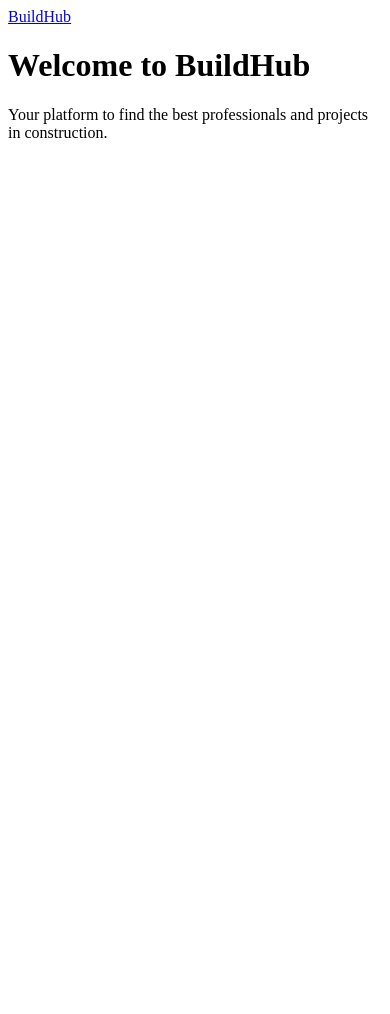
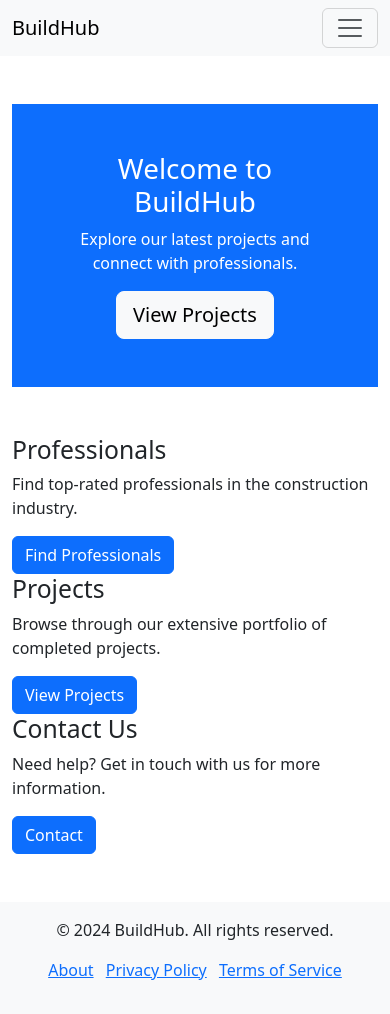
Before and after one commit to Kurvest/ResearchCo, a Django app: page /jengahub/ in a window 390 px wide. Before the commit the page ends 138 px from the top, so only its background shows below. Run offline with Django 5.2, Linux system fonts and the light colour scheme.

Commit message:
add templates and views to jengaHub

```diff
--- a/jengaHubApp/templates/jengaHubApp/home.html
+++ b/jengaHubApp/templates/jengaHubApp/home.html
@@ -1,8 +1,29 @@
 {% extends 'base.html' %}
 
-{% block title %}Home | BuildHub{% endblock %}
+{% block title %}Home{% endblock %}
 
 {% block content %}
-<h1>Welcome to BuildHub</h1>
-<p>Your platform to find the best professionals and projects in construction.</p>
+<div class="jumbotron text-center bg-primary text-white p-5">
+    <h1>Welcome to BuildHub</h1>
+    <p>Explore our latest projects and connect with professionals.</p>
+    <a href="{% url 'jengaHubApp:projects' %}" class="btn btn-light btn-lg">View Projects</a>
+</div>
+
+<div class="row mt-5">
+    <div class="col-md-4">
+        <h2>Professionals</h2>
+        <p>Find top-rated professionals in the construction industry.</p>
+        <a href="{% url 'jengaHubApp:professionals' %}" class="btn btn-primary">Find Professionals</a>
+    </div>
+    <div class="col-md-4">
+        <h2>Projects</h2>
+        <p>Browse through our extensive portfolio of completed projects.</p>
+        <a href="{% url 'jengaHubApp:projects' %}" class="btn btn-primary">View Projects</a>
+    </div>
+    <div class="col-md-4">
+        <h2>Contact Us</h2>
+        <p>Need help? Get in touch with us for more information.</p>
+        <a href="{% url 'jengaHubApp:contact' %}" class="btn btn-primary">Contact</a>
+    </div>
+</div>
 {% endblock %}
--- a/jengaHubApp/templates/jengaHubApp/profile.html
+++ b/jengaHubApp/templates/jengaHubApp/profile.html
@@ -10,7 +10,7 @@
                 <div class="card-body">
                     <h5 class="card-title">{{ professional.user.bio}}</h5>
                     <p class="card-text">{{ professional.profession }}</p>
-                    <a href="{% url 'project' Professional.id %}" class="btn btn-primary">View Projects</a>
+                    <a href="{% url 'jengaHubApp:project' Professional.id %}" class="btn btn-primary">View Projects</a>
                 </div>
             </div>
         </div>
--- a/jengaHubApp/urls.py
+++ b/jengaHubApp/urls.py
@@ -1,10 +1,27 @@
 from django.urls import path
 from . import views
+from django.contrib.auth import views as auth_views
+
 app_name = 'jengaHubApp'
 
 urlpatterns = [
-    path('', views.home, name='home'),
-     path('project/', views.project, name='home'),
+    path('home/', views.home, name='home'),
+    path('professional/<int:professional_id>/projects/', views.professional_projects, name='professional_projects'),
+    path('project/', views.project, name='project'),
     path('profile/', views.professional_profile, name='professional_profile'),
     path('add_project/', views.add_project, name='add_project'),
+    path('', views.home, name='home'),
+    path('projects/', views.projects, name='projects'),
+    path('professionals/', views.professionals, name='professionals'),
+    path('contact/', views.contact, name='contact'),
+    path('profile/', views.profile, name='profile'),
+    path('about/', views.about, name='about'),
+    path('privacy/', views.privacy, name='privacy'),
+    path('terms/', views.terms, name='terms'),
 ]
+
+urlpatterns += [
+    path('login/', auth_views.LoginView.as_view(), name='login'),
+    path('logout/', auth_views.LogoutView.as_view(), name='logout'),
+    path('signup/', views.signup, name='signup'),  # You need to create the signup view
+]
--- a/jengaHubApp/views.py
+++ b/jengaHubApp/views.py
@@ -1,8 +1,21 @@
-from django.shortcuts import render
-from .models import Project, Feedback
 
 from django.shortcuts import render, get_object_or_404
 from .models import Professional, Project
+from django.shortcuts import render, redirect
+from django.contrib.auth.forms import UserCreationForm
+from django.contrib.auth import login
+
+def signup(request):
+    if request.method == 'POST':
+        form = UserCreationForm(request.POST)
+        if form.is_valid():
+            user = form.save()
+            login(request, user)  # Log the user in after successful signup
+            return redirect('home')  # Redirect to home page after signup
+    else:
+        form = UserCreationForm()
+    return render(request, 'signup.html', {'form': form})
+
 
 def home(request):
     return render(request, 'jengaHubApp/home.html')
@@ -14,13 +27,51 @@
     }
     return render(request, 'jengaHubApp/profile.html', context)
 
+
+def professional_projects(request, professional_id):
+    professional = get_object_or_404(Professional, id=professional_id)
+    projects = professional.projects.all()
+    #projects = Project.objects.filter(professional=professional)
+    return render(request, 'jengaHubApp/projects.html', {
+        'professional': professional,
+        'projects': projects
+    })
 def project(request, profile_id):
     profile = get_object_or_404(Professional, id=profile_id)
     projects = Project.objects.filter(professional=profile)
-    return render(request, 'profiles/project_list.html', {'profile': profile, 'projects': projects})
+    return render(request, 'jengaHubApp/projects.html', {'profile': profile, 'projects': projects})
 
 def add_project(request):
     if request.method == 'POST':
         # Handle project creation form
         pass
     return render(request, 'jengaHubApp/add_project.html')
+
+
+# Projects page view
+def projects(request):
+    return render(request, 'projects.html')
+
+# Professionals page view
+def professionals(request):
+    return render(request, 'professionals.html')
+
+# Contact page view
+def contact(request):
+    return render(request, 'contact.html')
+
+# Profile page view (requires login)
+def profile(request):
+    return render(request, 'profile.html')
+
+# About page view
+def about(request):
+    return render(request, 'about.html')
+
+# Privacy policy page view
+def privacy(request):
+    return render(request, 'privacy.html')
+
+# Terms of service page view
+def terms(request):
+    return render(request, 'terms.html')
--- a/templates/base.html
+++ b/templates/base.html
@@ -2,36 +2,54 @@
 <html lang="en">
 <head>
     {% load static %}
+<head>
     <meta charset="UTF-8">
     <meta name="viewport" content="width=device-width, initial-scale=1.0">
-    <meta http-equiv="X-UA-Compatible" content="ie=edge">
     <title>{% block title %}BuildHub{% endblock %}</title>
+    <link href="https://cdn.jsdelivr.net/npm/bootstrap@5.3.0-alpha1/dist/css/bootstrap.min.css" rel="stylesheet">
     <link rel="stylesheet" href="{% static 'css/styles.css' %}">
-    <link rel="stylesheet" href="https://cdnjs.cloudflare.com/ajax/libs/font-awesome/6.0.0-beta3/css/all.min.css">
 </head>
 <body>
-    <!-- Header Section -->
     <header>
-        <div class="container">
-            <div class="logo">
-                <a href="{% url 'jengaHubApp:home' %}">BuildHub</a>
+        <nav class="navbar navbar-expand-lg navbar-light bg-light">
+            <div class="container-fluid">
+                <a class="navbar-brand" href="{% url 'jengaHubApp:home' %}">BuildHub</a>
+                <button class="navbar-toggler" type="button" data-bs-toggle="collapse" data-bs-target="#navbarNav">
+                    <span class="navbar-toggler-icon"></span>
+                </button>
+                <div class="collapse navbar-collapse" id="navbarNav">
+                    <ul class="navbar-nav ms-auto">
+                        <li class="nav-item"><a class="nav-link" href="{% url 'jengaHubApp:home' %}">Home</a></li>
+                        <li class="nav-item"><a class="nav-link" href="{% url 'jengaHubApp:projects' %}">Projects</a></li>
+                        <li class="nav-item"><a class="nav-link" href="{% url 'jengaHubApp:professionals' %}">Professionals</a></li>
+                        <li class="nav-item"><a class="nav-link" href="{% url 'jengaHubApp:contact' %}">Contact</a></li>
+                        {% if user.is_authenticated %}
+                            <li class="nav-item"><a class="nav-link" href="{% url 'jengaHubApp:profile' %}">Profile</a></li>
+                            <li class="nav-item"><a class="nav-link" href="{% url 'jengaHubApp:logout' %}">Logout</a></li>
+                        {% else %}
+                            <li class="nav-item"><a class="nav-link" href="{% url 'jengaHubApp:login' %}">Login</a></li>
+                            <li class="nav-item"><a class="nav-link" href="{% url 'jengaHubApp:signup' %}">Sign Up</a></li>
+                        {% endif %}
+                    </ul>
+                </div>
             </div>
+        </nav>
+    </header>
 
-
-    <!-- Main Content Section -->
-    <main>
-        <div class="container">
-            {% block content %}
-            <!-- Page-specific content goes here -->
-            {% endblock %}
-        </div>
+    <main class="container my-5">
+        {% block content %}{% endblock %}
     </main>
 
-    <!-- Footer Section -->
-
-
-    <!-- JavaScript files -->
-    <script src="{% static 'js/scripts.js' %}"></script>
+    <footer class="bg-light text-center py-3">
+        <div class="container">
+            <p>&copy; 2024 BuildHub. All rights reserved.</p>
+            <ul class="list-inline">
+                <li class="list-inline-item"><a href="{% url 'jengaHubApp:about' %}">About</a></li>
+                <li class="list-inline-item"><a href="{% url 'jengaHubApp:privacy' %}">Privacy Policy</a></li>
+                <li class="list-inline-item"><a href="{% url 'jengaHubApp:terms' %}">Terms of Service</a></li>
+            </ul>
+        </div>
+    </footer>
+    <script src="https://cdn.jsdelivr.net/npm/bootstrap@5.3.0-alpha1/dist/js/bootstrap.bundle.min.js"></script>
 </body>
-
 </html>
```
Also changed, not shown: jengaHubApp/static/styles.css (+28 -0 lines), jengaHubApp/templates/jengaHubApp/projects.html (+18 -14 lines), jengaHubApp/templates/jengaHubApp/signup.html (added, +14 -0 lines).
